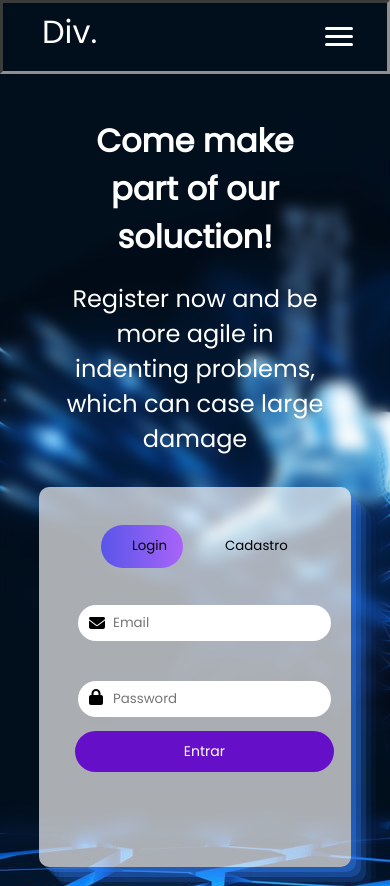
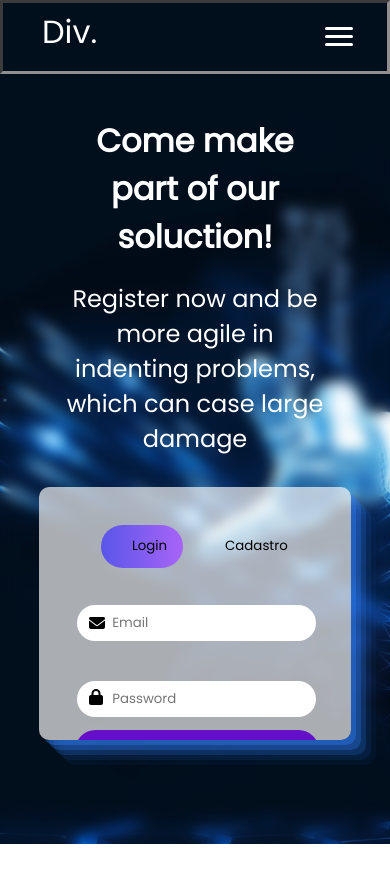
Before and after one commit to Grupo-5-Pesquisa-e-inovacao/Paginas_Essenciais, a plain HTML site: page test.html in a window 390 px wide. Both pictures are taken after a click on the button "Login". After the commit the page ends 844 px from the top, so only its background shows below. Drawn offline with Linux system fonts and the light colour scheme.

Commit message:
@arthursilemanali - att responsividade

```diff
--- a/CSS/test.css
+++ b/CSS/test.css
@@ -12,6 +12,25 @@ body {
   height: 100vh;
   background-image: url(../assets/Fundo\ Grande\ Cartaz\ De\ Fundo\ De\ Negócios\ De\ Tecnologia\ Azul\ De\ Internet\ Tecnologia\ Azul\ Sentido\ Tecnológico\ Negócio\ Atmosfera\ Dados\ Papel\ de\ Parede\ Para\ Download\ Gratuito\ -\ Pngtree.jpg);
   backdrop-filter: blur(7px);
+  overflow-x: hidden;
+}
+
+::-webkit-scrollbar {
+  width: 7px;
+  background: #02002a;
+}
+
+
+
+/* Handle */
+::-webkit-scrollbar-thumb {
+  background: #3e1cff;
+  border-radius: 10px;
+}
+
+/* Handle on hover */
+::-webkit-scrollbar-thumb:hover {
+  background: #0f0064;
 }
 
 header{
@@ -121,14 +140,16 @@ main{
   position: relative;
   overflow: hidden;
   border-radius: 10px;
+  transition: .3s;
   box-shadow: rgba(46, 124, 240, 0.4) 5px 5px, rgba(46, 124, 240, 0.3) 10px 10px, rgba(46, 124, 240, 0.2) 15px 15px, rgba(46, 124, 240, 0.1) 20px 20px, rgba(46, 124, 240, 0.05) 25px 25px;
+  margin-bottom: 5%;
 }
 
 form {
   position: absolute;
   margin-top: 25%;
   transition: .5s;
-  width: 90%;
+  width: 85%;
   height: auto;
 }
 
@@ -255,9 +276,10 @@ i {
   .container {
     width: 80%;
     max-width: 350px;
-    height: 45vh;
+    height: 30vh;
     padding: 0;
     margin-bottom: 5%;
+    transition: .3s;
   }
 
   .container input {
@@ -272,7 +294,7 @@ i {
     align-items: center;
     margin-top: 25%;
     transition: .5s;
-    width: 90%;
+    width: 85%;
     height: auto;
   }
 
--- a/js/test.js
+++ b/js/test.js
@@ -10,12 +10,17 @@ hamburguer.addEventListener("click", () => {
 var Entrar = document.querySelector('#entrar')
 var Cadastro = document.querySelector('#cadastro')
 var btnColor = document.querySelector('.button-cor')
+var container = document.querySelector('.container');
+
+
+
 
 document.querySelector('#btnSignin')
   .addEventListener('click', () => {
     Entrar.style.left = "25px"
     Cadastro.style.left = "450px"
     btnColor.style.left = "0px"
+    container.style.height = "60vh"
 })
 
 document.querySelector('#btnSignup')
@@ -23,4 +28,25 @@ document.querySelector('#btnSignup')
     Entrar.style.left = "-450px"
     Cadastro.style.left = "25px"
     btnColor.style.left = "110px"
+    container.style.height = "90vh"
+
+
 })
+
+
+
+
+if (window.innerWidth <= 768) {
+  document.querySelector('#btnSignin')
+  .addEventListener('click', () => {
+    window.location.reload;
+    container.style.height = "30vh"
+})
+
+
+document.querySelector('#btnSignup')
+.addEventListener('click', () => {
+  container.style.height = "52vh"
+  window.location.reload;
+})
+}
--- a/test.html
+++ b/test.html
@@ -67,6 +67,12 @@
                 <i class="fas fa-lock iPassword"></i>
                 <input type="password" placeholder="Password" required />
                 <i class="fas fa-lock passwordConfirmation"></i>
+                <input type="password" placeholder="Password" required />
+                <i></i>
+                <input type="password" placeholder="Password" required />
+                <i></i>
+                <input type="password" placeholder="Password" required />
+                <i></i>
 
 
                 <button type="submit" >Cadastrar</button>
```
